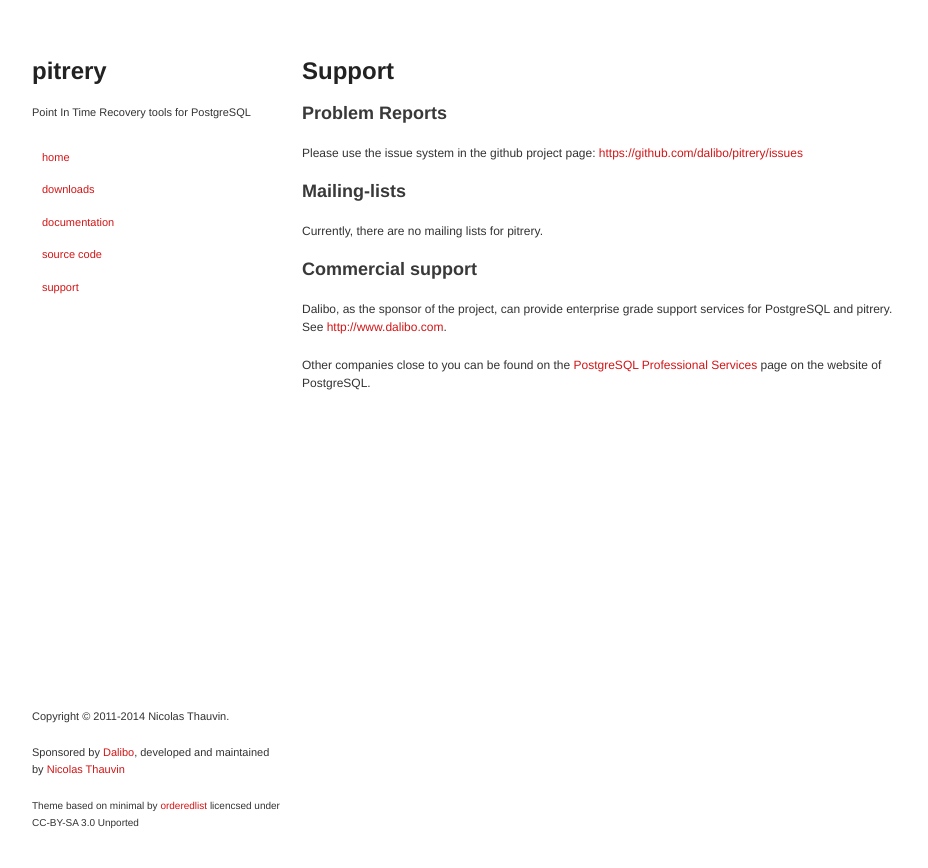
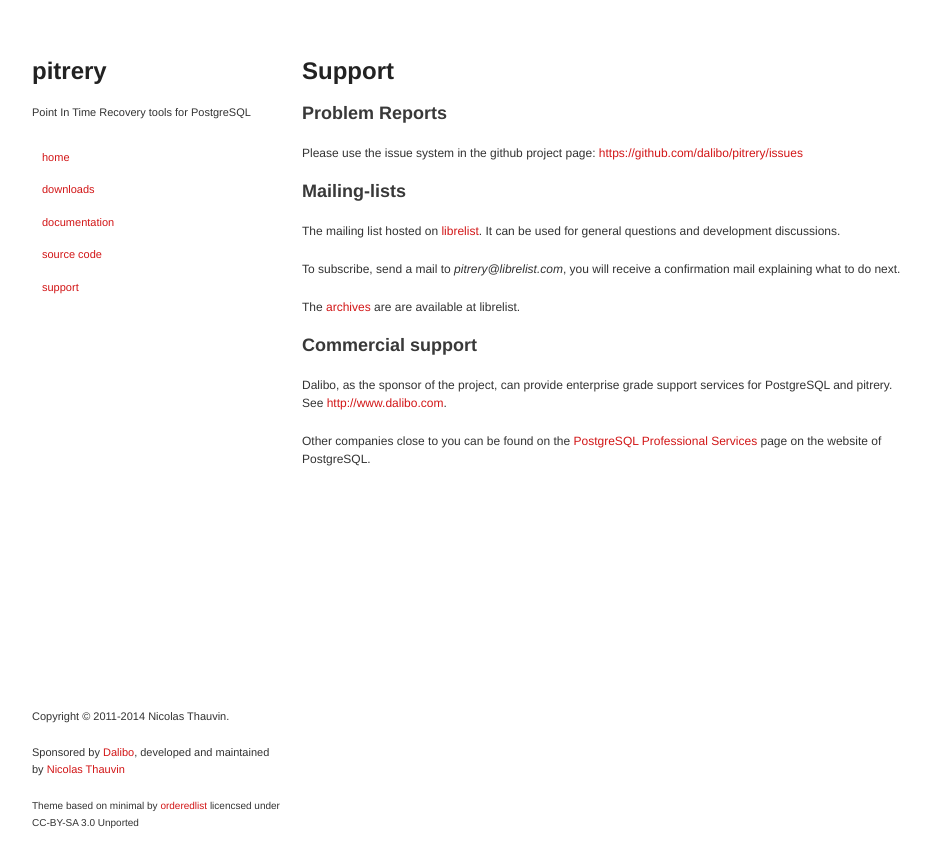
Before and after one commit to dalibo/pitrery, a Jekyll site: the page built from support.md, in a window 1280 px wide. Shown: the top 868 px of the page, without its empty margins (173-1101 px from the left). Built offline with Jekyll 4.4.1, drawn with Linux system fonts in a browser that asks for light colours; Markdown is read by kramdown in place of the engine named in the settings.

Commit message:
add info on the mailing-list

```diff
--- a/support.md
+++ b/support.md
@@ -14,7 +14,17 @@ Please use the issue system in the github project page: [https://github.com/dali
 Mailing-lists
 -------------
 
-Currently, there are no mailing lists for pitrery.
+The mailing list hosted on [librelist].  It can be used for
+general questions and development discussions.
+
+To subscribe, send a mail to *pitrery@librelist.com*, you will receive a
+confirmation mail explaining what to do next.
+
+The [archives] are are available at librelist.
+
+[librelist]: http://librelist.com
+[archives]: http://librelist.com/browser/pitrery/
+
 
 Commercial support
 ------------------
```
Also changed, not shown: _posts/2014-03-04-mailing-list.md (added, +17 -0 lines).
